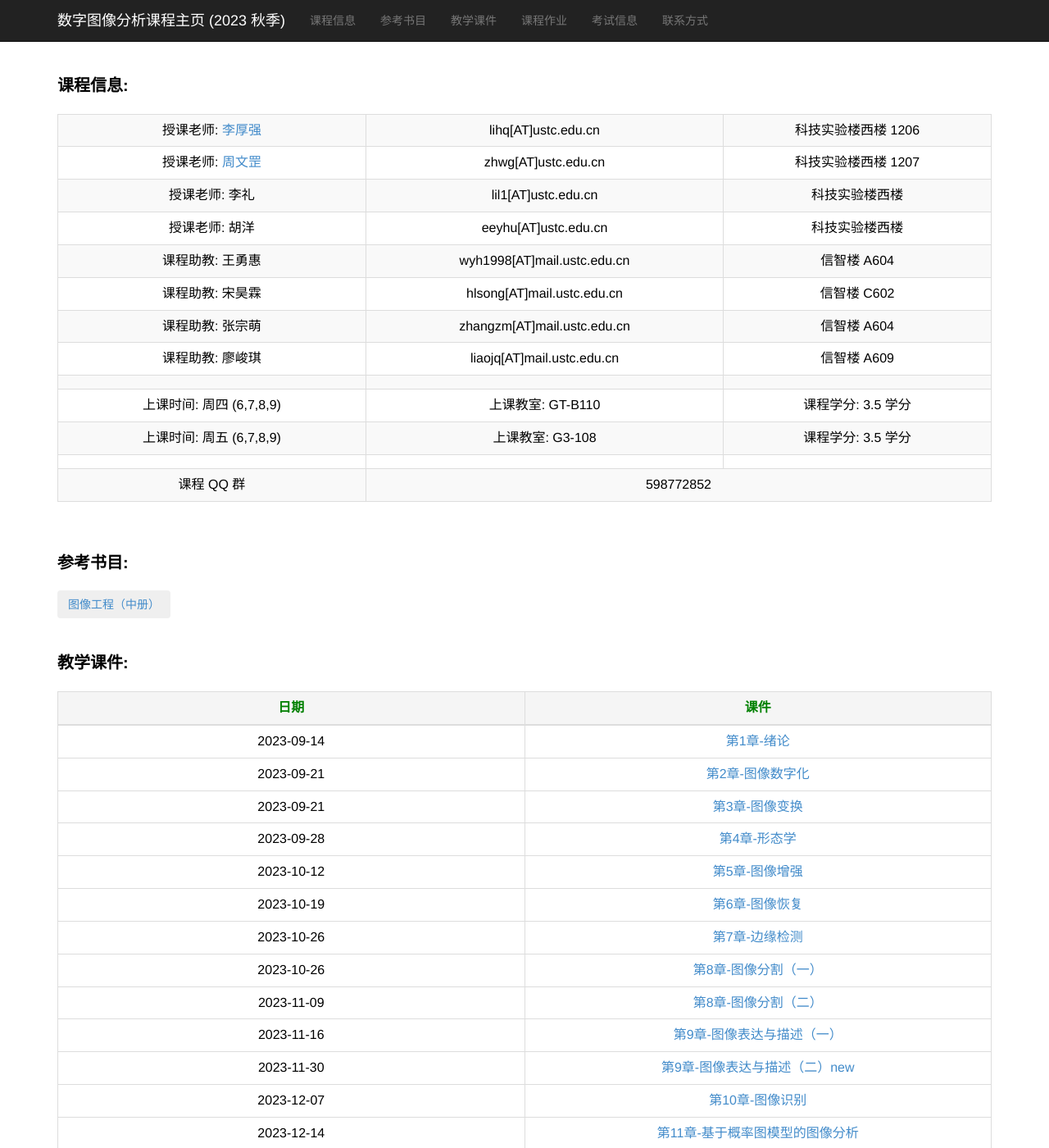
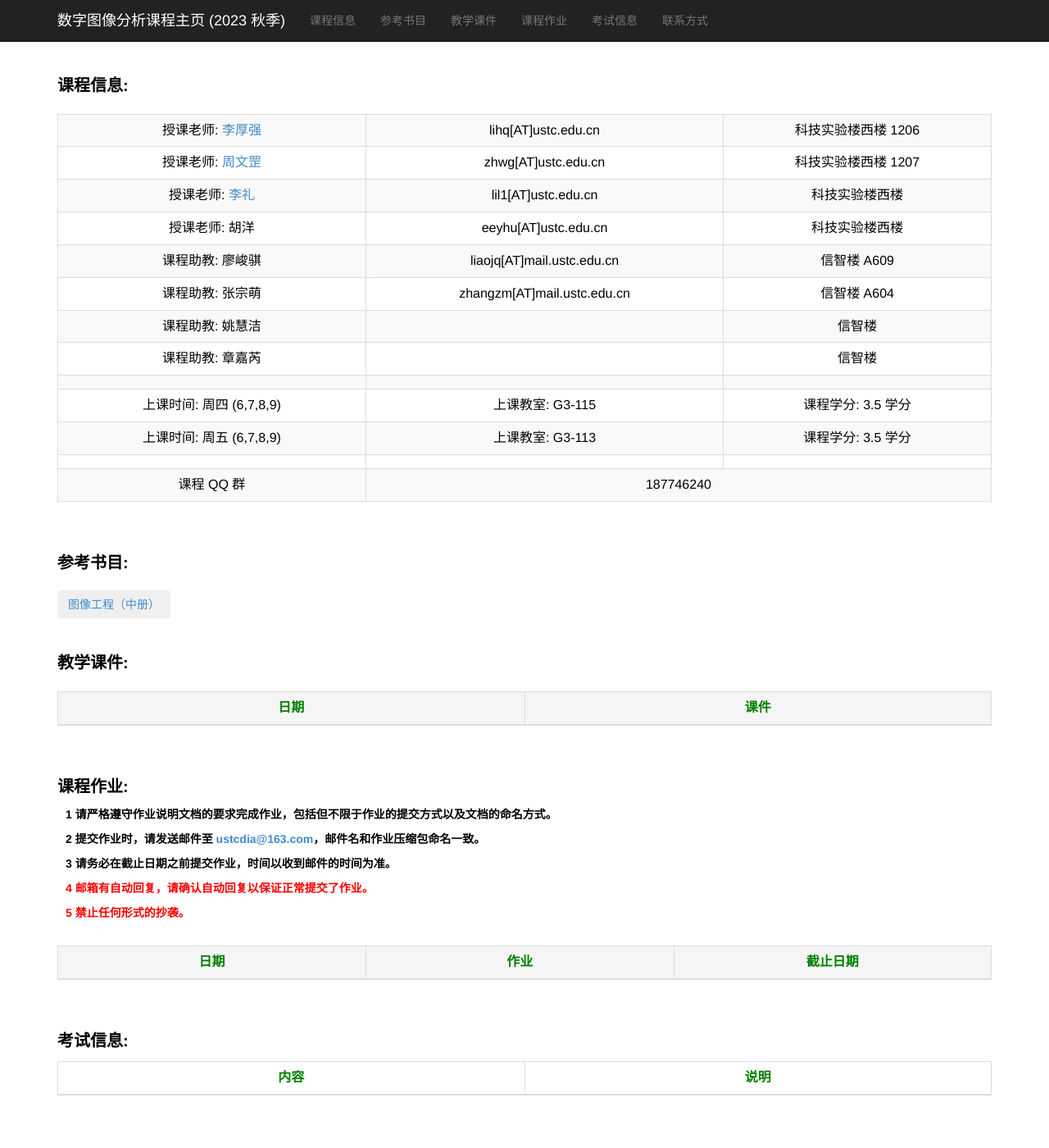
Before and after one commit to ustc-dia/ustc-dia.github.io, a Jekyll site: the page index.html, which Jekyll copies as it is, in a window 1280 px wide and 1400 px high. Shown: the whole window at 82% size. Built offline with Jekyll 4.4.1, drawn with Linux system fonts in a browser that asks for light colours; some of the changed text lies outside the part shown.

Commit message:
Update course information

```diff
--- a/index.html
+++ b/index.html
@@ -78,7 +78,7 @@
                 </tr>
 
                 <tr>
-                    <td width="33%">授课老师: 李礼</a></td>
+                    <td width="33%">授课老师: <a href="https://faculty.ustc.edu.cn/lil1/en/" target="_blank">李礼</a></td>
                     <td>lil1[AT]ustc.edu.cn</td>
                     <td>科技实验楼西楼</td>
                     <!-- <td width="20%"></td> -->
@@ -92,17 +92,9 @@
                 </tr>
 
                 <tr>
-                    <td width="33%">课程助教: 王勇惠</a></td>
-                    <td>wyh1998[AT]mail.ustc.edu.cn</td>
-                    <td>信智楼 A604</td>
-                    <!-- <td width="20%"></td> -->
-                </tr>
-
-
-                <tr>
-                    <td width="33%">课程助教: 宋昊霖</a></td>
-                    <td>hlsong[AT]mail.ustc.edu.cn</td>
-                    <td>信智楼 C602</td>
+                    <td width="33%">课程助教: 廖峻骐</a></td>
+                    <td>liaojq[AT]mail.ustc.edu.cn</td>
+                    <td>信智楼 A609</td>
                     <!-- <td width="20%"></td> -->
                 </tr>
 
@@ -114,9 +106,16 @@
                 </tr>
 
                 <tr>
-                    <td width="33%">课程助教: 廖峻琪</a></td>
-                    <td>liaojq[AT]mail.ustc.edu.cn</td>
-                    <td>信智楼 A609</td>
+                    <td width="33%">课程助教: 姚慧洁</a></td>
+                    <td> </td>
+                    <td>信智楼</td>
+                    <!-- <td width="20%"></td> -->
+                </tr>
+
+                <tr>
+                    <td width="33%">课程助教: 章嘉芮</a></td>
+                    <td> </td>
+                    <td>信智楼</td>
                     <!-- <td width="20%"></td> -->
                 </tr>
 
@@ -128,13 +127,13 @@
 
                 <tr>
                     <td>上课时间: 周四 (6,7,8,9)</td>
-                    <td>上课教室: GT-B110</td>
+                    <td>上课教室: G3-115</td>
                     <td>课程学分: 3.5 学分</td>
                 </tr>
 
                 <tr>
                     <td>上课时间: 周五 (6,7,8,9)</td>
-                    <td>上课教室: G3-108</td>
+                    <td>上课教室: G3-113</td>
                     <td>课程学分: 3.5 学分</td>
                 </tr>
 
@@ -146,7 +145,7 @@
 
                 <tr>
                     <td>课程 QQ 群</td>
-                    <td colspan="2">598772852</td>
+                    <td colspan="2">187746240</td>
                 </tr>
 
             </tbody>
@@ -173,6 +172,7 @@
                 </tr>
             </thead>
             <tbody>
+                <!--
                 <tr>
                     <td>2023-09-14</td>
                     <td><a href="./slides_2023_autumn/第1章_绪论.pdf" target="_blank">第1章-绪论</a></td>
@@ -256,6 +256,7 @@
                     <td>2024-01-11</td>
                     <td><a href="./slides_2023_autumn/第14章-基于深度学习的图像分析技术(一).pdf" target="_blank">第14章-基于深度学习的图像分析技术(二)</a></td>
                 </tr>
+                -->
                 <!--
                 -->
             </tbody>
@@ -286,6 +287,7 @@
                 </tr>
             </thead>
             <tbody>
+                <!--
                 <tr>
                     <td>2023-11-09</td>
                     <td><a href="./homework_2023_autumn/第1次作业-水平集分割.zip" target="_blank">第1次作业-水平集分割</a></td>
@@ -301,6 +303,7 @@
                     <td><a href="./homework_2023_autumn/第3次作业-手写单词识别.zip" target="_blank">第3次作业-手写单词识别</a></td>
                     <td>2024-1-5 23:59</td>
                 </tr>
+                -->
                 <!--
             -->
             </tbody>
@@ -322,6 +325,7 @@
                             <td>考前答疑</td>
                             <td>待定</td>
                         </tr> -->
+                        <!--
                         <tr>
                             <td>复习重点</td>
                             <td><a href="./slides_2023_autumn/复习重点.docx"
@@ -341,6 +345,7 @@
                             <td>考试形式</td>
                             <td>闭卷</td>
                         </tr>
+                        -->
 
                         <!--
                         <tr>
```
